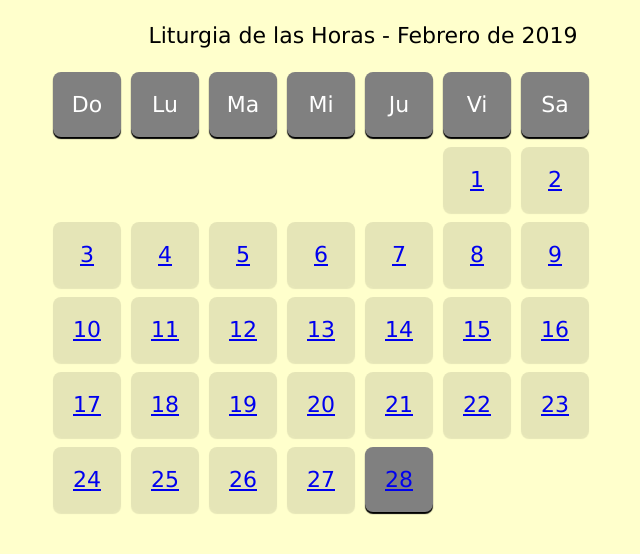
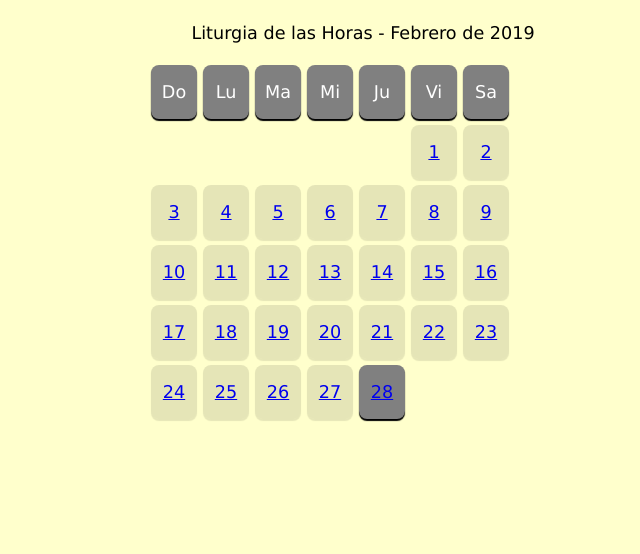
Before and after one commit to geronimoarteaga/geronimoarteaga.github.io, a plain HTML site: page index.htm in a window 1280 px wide. Shown: the top 554 px of the page, without its empty margins (292-932 px from the left). Drawn offline with Linux system fonts and the light colour scheme.

Commit message:
Update Index Style ...

```diff
--- a/styles.css
+++ b/styles.css
@@ -10,44 +10,48 @@ body {
   margin: 15px;
   text-align: center;
   width: 100%;
-  font-size: 22px;
   overflow: hidden;
   color: black;
 }
 
 .calendar_js {
-  max-width: 600px;
+  max-width: 400px;
   margin: 0px auto;
+  width: 100%;
 }
 
 .calendar_js-empty {
-  width: 8%;
-  font-size: 22px;
+  width: 9%;
   line-height: 50%;
-  padding-left: 10px;
-  padding-right: 10px;
+  padding-left: 5px;
+  padding-right: 5px;
   padding-top: 5px;
   padding-bottom: 5px;
-  margin: 5px;
+  margin: 3px;
   text-align: center;
   display: inline-block;
   border-radius: 8px;
 }
 
 .calendar_js-day {
-  width: 8%;
+  width: 9%;
   box-shadow: 0px 2px 1px 0px rgba(0, 0, 0, 0.1);
   background-color: rgba(0, 0, 0, 0.1);
-  font-size: 22px;
   line-height: 50%;
-  padding-left: 10px;
-  padding-right: 10px;
+  padding-left: 5px;
+  padding-right: 5px;
   padding-top: 5px;
   padding-bottom: 5px;
-  margin: 5px;
+  margin: 3px;
   text-align: center;
   display: inline-block;
   border-radius: 8px;
+}
+
+.calendar_js-day:hover {
+  background-color: #808080;
+  color: white;
+  cursor: pointer;
 }
 
 .day_header {
@@ -57,12 +61,6 @@ body {
 .special_js {
   background-color: #808080;
   box-shadow: 0px 2px 1px 0px black;
-}
-
-.calendar_js-day:hover {
-  background-color: #808080;
-  color: white;
-  cursor: pointer;
 }
 
 .calendar_months {
```
